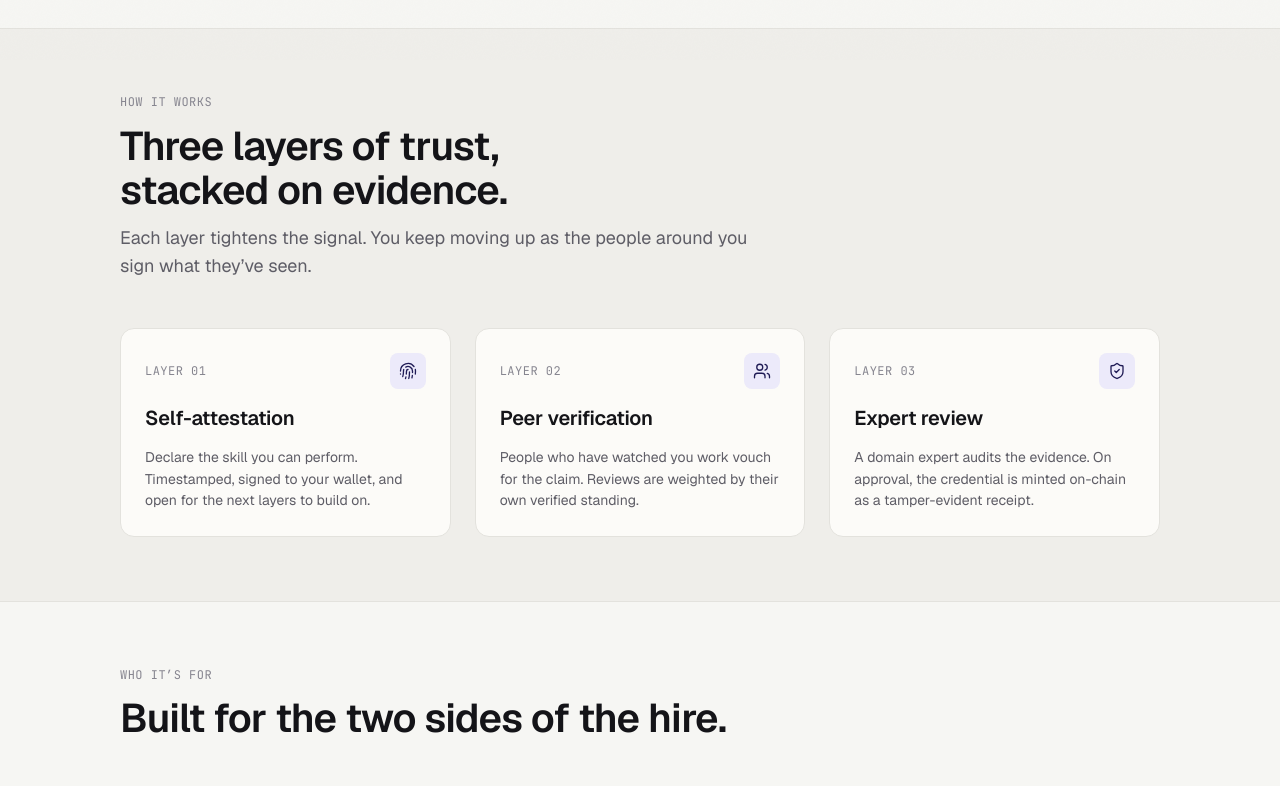
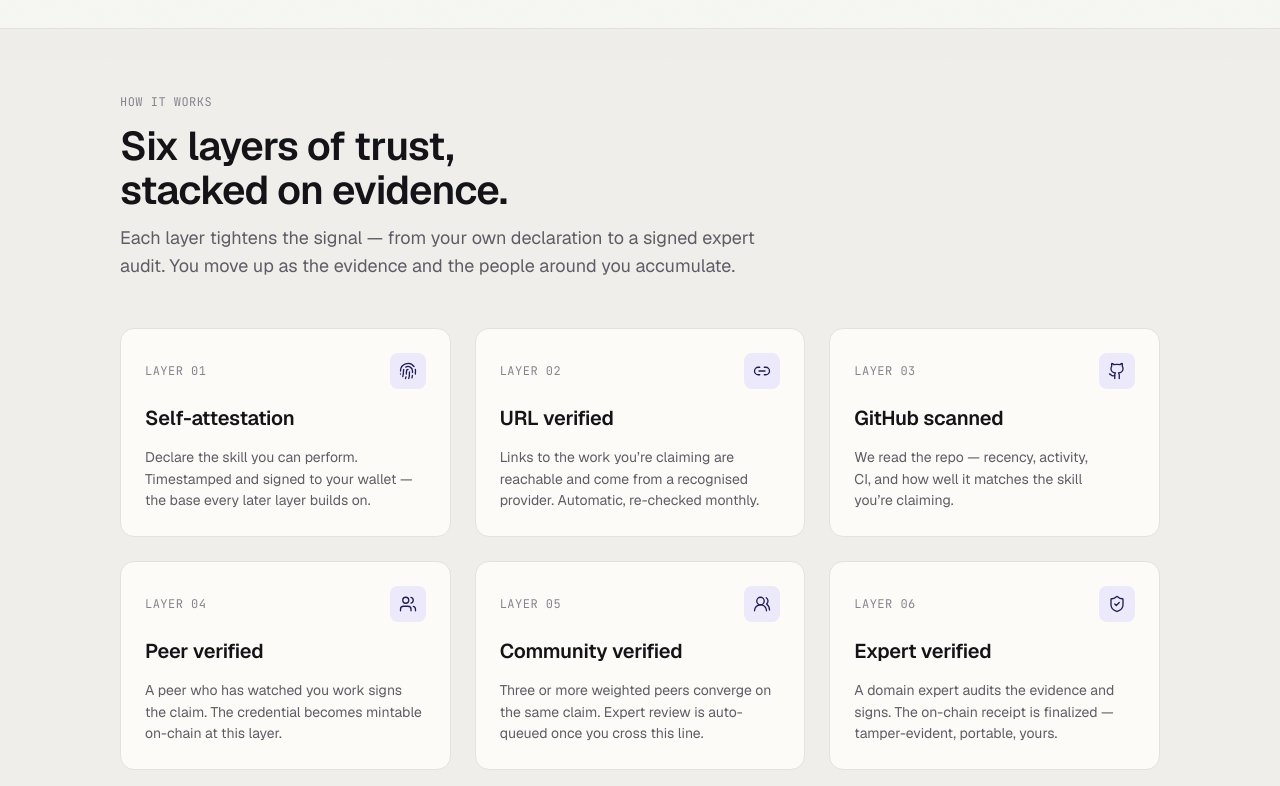
Before and after one commit to Akhigbesimeon/VeriSkill, a React (Vite) app in the folder apps/web/: page / in a window 1280 px wide. Shown: the part 740-1526 px from the top of the page. Built offline with nearby package versions, Linux system fonts and the light colour scheme.

Commit message:
Update onboarding layers and descriptions

```diff
--- a/apps/web/src/pages/OnboardingPage.tsx
+++ b/apps/web/src/pages/OnboardingPage.tsx
@@ -1,25 +1,43 @@
 import { useEffect, useState } from 'react'
 import { Link } from 'react-router-dom'
-import { ArrowRight, ShieldCheck, Users, Award, Scan, Fingerprint, BadgeCheck } from 'lucide-react'
+import { ArrowRight, ShieldCheck, Users, Award, Scan, Fingerprint, BadgeCheck, Link2, Github, UsersRound } from 'lucide-react'
 import styles from './OnboardingPage.module.css'
 
 const LAYERS = [
   {
     num: '01',
     title: 'Self-attestation',
-    body: 'Declare the skill you can perform. Timestamped, signed to your wallet, and open for the next layers to build on.',
+    body: 'Declare the skill you can perform. Timestamped and signed to your wallet — the base every later layer builds on.',
     icon: <Fingerprint size={18} strokeWidth={1.75} />,
   },
   {
     num: '02',
-    title: 'Peer verification',
-    body: 'People who have watched you work vouch for the claim. Reviews are weighted by their own verified standing.',
+    title: 'URL verified',
+    body: 'Links to the work you’re claiming are reachable and come from a recognised provider. Automatic, re-checked monthly.',
+    icon: <Link2 size={18} strokeWidth={1.75} />,
+  },
+  {
+    num: '03',
+    title: 'GitHub scanned',
+    body: 'We read the repo — recency, activity, CI, and how well it matches the skill you’re claiming.',
+    icon: <Github size={18} strokeWidth={1.75} />,
+  },
+  {
+    num: '04',
+    title: 'Peer verified',
+    body: 'A peer who has watched you work signs the claim. The credential becomes mintable on-chain at this layer.',
     icon: <Users size={18} strokeWidth={1.75} />,
   },
   {
-    num: '03',
-    title: 'Expert review',
-    body: 'A domain expert audits the evidence. On approval, the credential is minted on-chain as a tamper-evident receipt.',
+    num: '05',
+    title: 'Community verified',
+    body: 'Three or more weighted peers converge on the same claim. Expert review is auto-queued once you cross this line.',
+    icon: <UsersRound size={18} strokeWidth={1.75} />,
+  },
+  {
+    num: '06',
+    title: 'Expert verified',
+    body: 'A domain expert audits the evidence and signs. The on-chain receipt is finalized — tamper-evident, portable, yours.',
     icon: <ShieldCheck size={18} strokeWidth={1.75} />,
   },
 ]
@@ -148,10 +166,11 @@ export function OnboardingPage() {
           <header className={styles.sectionHead}>
             <span className={styles.sectionEyebrow}>How it works</span>
             <h2 id="layers-heading" className={styles.sectionTitle}>
-              Three layers of trust, stacked on evidence.
+              Six layers of trust, stacked on evidence.
             </h2>
             <p className={styles.sectionLede}>
-              Each layer tightens the signal. You keep moving up as the people around you sign what they&rsquo;ve seen.
+              Each layer tightens the signal — from your own declaration to a signed expert audit. You move up as the evidence
+              and the people around you accumulate.
             </p>
           </header>
 
```
